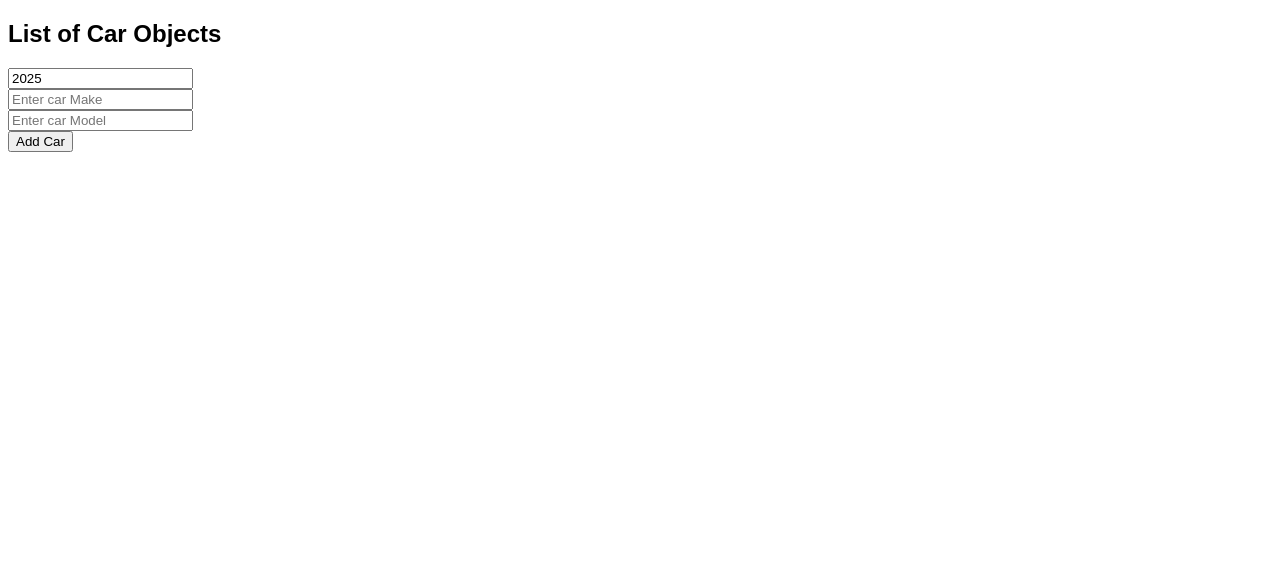
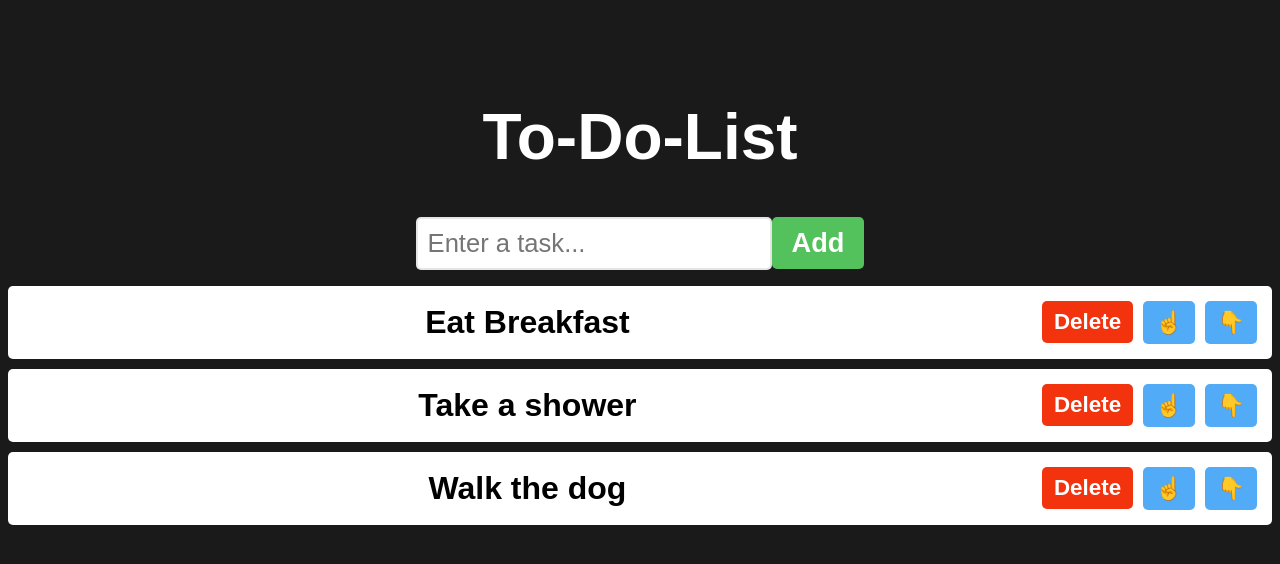
Before and after one commit to laderhad/react-tutorial, a React (Vite) app in the folder my-react-app/: page / in a window 1280 px wide. Shown: the top 564 px of the page. Built offline with nearby package versions, Linux system fonts and the light colour scheme.

Commit message:
to-do-list app has been completed

```diff
--- a/my-react-app/src/App.jsx
+++ b/my-react-app/src/App.jsx
@@ -1,10 +1,10 @@
-import MyComponent from "./MyComponent";
+import ToDoList from "./ToDoList";
 
 
 function App() {
 
   return (
-    <MyComponent/>
+    <ToDoList/>
   );
 
 }
--- a/my-react-app/src/MyComponent.jsx
+++ /dev/null
@@ -1,56 +0,0 @@
-import React,{useState} from "react";
-
-function MyComponent(){
-
-   const [cars,setCars]= useState([]);
-   const [carYear,setCarYear]=useState(new Date().getFullYear());
-   const [carMake,setCarMake]=useState("");
-   const [carModel,setCarModel]=useState("");
-
-   function handleAddCar (){
-        const newCar={year : carYear,
-            make: carMake,
-            model:carModel
-
-        };
-        setCars(c=>[...c,newCar]);
-
-        setCarYear(new Date().getFullYear());
-        setCarMake("");
-        setCarModel("")
-   }
-
-   function handleRemoveCar(index){
-        setCars(c=>c.filter((_,i)=>i !== index));
-   }
-
-   function handleYearChange(event){
-        setCarYear(event.target.value);
-   }
-
-   function handleMakeChange(event){
-    setCarMake(event.target.value);
-}
-
-   function handleModelChange(event){
-        setCarModel(event.target.value);
-   }
-
-   return(
-    <div>
-        <h2>List of Car Objects</h2>
-        <ul>
-            {cars.map((car,index)=>
-                <li key={index} onClick={()=>handleRemoveCar(index)}>
-                    {car.year} {car.make} {car.model}
-                </li>
-            )}
-        </ul>
-        <input type="number" value={carYear} onChange={handleYearChange}/> <br />
-        <input type="text" value={carMake} onChange={handleMakeChange} placeholder="Enter car Make"/> <br />
-        <input type="text" value={carModel} onChange={handleModelChange} placeholder="Enter car Model"/> <br />
-        <button onClick={handleAddCar}>Add Car</button>
-    </div>
-   );
-}
-export default MyComponent;
--- /dev/null
+++ b/my-react-app/src/ToDoList.jsx
@@ -0,0 +1,77 @@
+import React,{useState} from 'react'
+
+function ToDoList(){
+    const [tasks, setTasks] = useState(["Eat Breakfast", "Take a shower", "Walk the dog"]);
+    const[newTask,setNewTask]=useState("");
+
+    function handleInputChange(event){
+        setNewTask(event.target.value);
+    }
+
+    function addTask(){
+        if(newTask.trim() !==""){
+            setTasks(t=>[...t,newTask]);
+            setNewTask("");
+        }
+
+    }
+    function deleteTask(index){
+        const updatedTasks = tasks.filter((_,i)=>i !== index);
+        setTasks(updatedTasks);
+
+    }
+
+    function moveTaskUp(index){
+        if(index >0){
+            const updatedTasks=[...tasks];
+            [updatedTasks[index],updatedTasks[index-1]]=
+            [updatedTasks[index-1],updatedTasks[index]];
+            setTasks(updatedTasks)
+
+
+        }
+    }
+    function moveTaskDown(index) {
+        if (index < tasks.length - 1) {
+            const updatedTasks = [...tasks];
+            [updatedTasks[index], updatedTasks[index + 1]] = [updatedTasks[index + 1], updatedTasks[index]];
+            setTasks(updatedTasks);
+        }
+    }
+
+
+    return(
+        <div className='to-do-list'>
+            <h1>To-Do-List</h1>
+
+            <div>
+                <input type="text" placeholder='Enter a task...'value={newTask}
+                onChange={handleInputChange} />
+
+                <button className='add-button' onClick={addTask}>
+                    Add
+                </button>
+            </div>
+            <ol>
+            {tasks.map((task, index) =>
+                    <li key={index}>
+                        <span className="text">{task}</span>
+
+                    <button className='delete-button'
+                    onClick={()=>deleteTask(index)}>
+                        Delete
+                    </button>
+                    <button className='move-button' onClick={()=>moveTaskUp(index)}>
+                        ☝️
+                    </button>
+                    <button className='move-button' onClick={()=>moveTaskDown(index)}>
+                        👇
+                    </button>
+                </li>
+                )}
+            </ol>
+        </div>
+
+    );
+}
+export default ToDoList
--- a/my-react-app/src/index.css
+++ b/my-react-app/src/index.css
@@ -1,41 +1,70 @@
 body{
-    font-family: Arial, sans-serif;
+    background-color: hsl(0, 0%, 10%);
 }
-.color-picker-container{
+.to-do-list{
+    font-family: Arial, Helvetica, sans-serif;
+    text-align:center;
+    margin-top: 100px;
+}
+h1{
+    font-size: 4rem;
+    color: white;
+}
+button{
+    font-size: 1.7rem;
+    font-weight: bold;
+    padding: 10px 20px;
+    color: white;
+    border: none;
+    border-radius: 5px;
+    cursor:pointer;
+    transition: background-color 0.5 ease ;
+}
+.add-button{
+    background-color: hsl(125, 47%, 54%);
+}
+.add-button:hover{
+    background-color: hsl(125, 47%, 44%);
+}
+.delete-button{
+    background-color: hsl(10, 90%, 50%);
+}
+.delete-button:hover{
+    background-color: hsl(10, 90%, 40%);
+}
+.move-button{
+    background-color: hsl(207, 90%, 64%);
+}
+.move-button:hover{
+    background-color: hsl(207, 90%, 54%);
+}
+input[type="text"]{
+    font-size: 1.6rem;
+    padding: 10px;
+    border: 2px solid hsla(0, 0%, 80%, 0.5);
+    border-radius: 5px;
+    color: hsla(0, 0%, 0%, 0.5);
+}
+
+ol{
+    padding: 0;
+}
+li{
+    font-size: 2rem;
+    font-weight: bold;
+    padding:15px;
+    background-color: hsl(0, 0%, 100%);
+    margin-bottom: 10px;
+    border-radius: 5px ;
     display: flex;
-    flex-direction: column;
     align-items: center;
 }
-h1{
-    margin: 50px;
-    font-size: 3rem;
-}
-.color-display{
-    width: 600px;
-    height: 600px;
-    display: flex;
-    justify-content: center;
-    align-items: center;
-    border: 5px solid hsl(0, 0%, 80%);
-    border-radius: 25px;
-    margin-bottom: 25px;
-    transition:0.25s ease ;
-}
-.color-display p{
-    color: hsl(0, 0%, 20%);
-    font-size: 2rem;
-    text-align: center;
-}
-label{
-    font-size: 1.5rem;
-    font-weight: bold;
-    margin-bottom: 10px;
-}
-input[type="color"]{
-    width: 75px;
-    height: 50px;
-    padding: 5px;
-    border-radius: 10px;
-    border: 3px solid;
+.text{
+    flex:1;
 
 }
+.delete-button,.move-button{
+    padding:8px 12px;
+    font-size: 1.4rem;
+    margin-left:10px
+}
```
